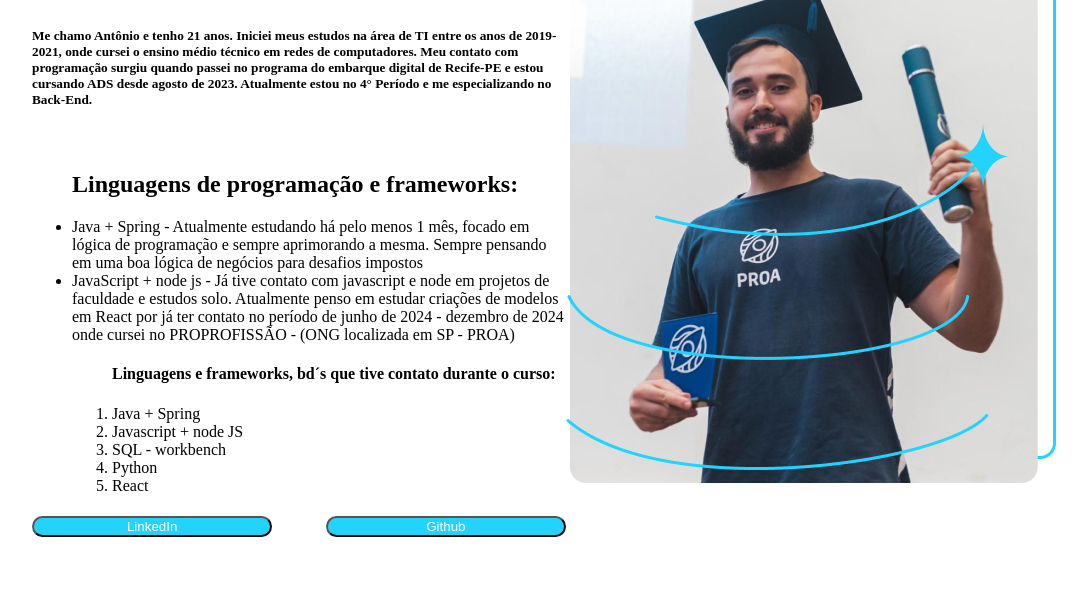
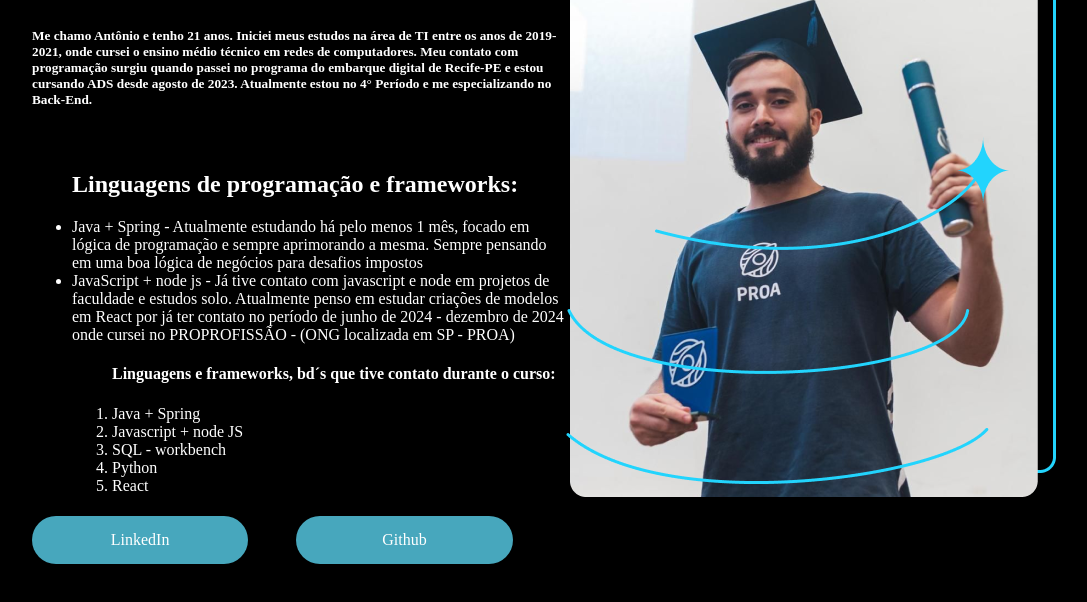
Before and after one commit to AntonioLopes21/Meu_Primeiro_Portfolio, a plain HTML site: page index.html in a window 1280 px wide. Shown: the part 116-718 px from the top of the page, without its empty margins (96-1183 px from the left). Drawn offline with Linux system fonts and the light colour scheme.

Commit message:
subindo alterações do design da página e abordagem de botões

```diff
--- a/index.html
+++ b/index.html
@@ -44,8 +44,8 @@
             </ul>
 
             <div class="botoes">
-                <button><a href="https://www.linkedin.com/in/antonio-lopes-dev/">LinkedIn</a></button>
-                <button><a href="https://github.com/AntonioLopes21">Github</a></button>
+                <a href="https://www.linkedin.com/in/antonio-lopes-dev/" class="btn">LinkedIn</a>
+                <a href="https://github.com/AntonioLopes21" class="btn">Github</a>
             </div>
         </div>
         <div class="itens-direita">
--- a/style.css
+++ b/style.css
@@ -4,27 +4,33 @@ body {
     margin: 0;
     justify-items: center;
     justify-content: center;
+    background-color: rgb(0, 0, 0);
 }
 main {
     display: flex;
     flex-direction: row;
     width: 80%;
+    color: white;
 }
 
 a {
     text-decoration: none;
     color: white;
+
 }
 
-button {
-    background-color: #22D4FD;
+.btn {
+    background-color: #47a7bd;
     border-radius: 216px;
     width: 90%;
-    height: 100%;
+    height: 3rem;
+    align-items: center;
+    align-content: center;
+    text-align: center;
 }
 
 .botoes {
-    width: 100%;
+    width: 90%;
     max-width: 100%;
     display: flex;
     flex-direction: row;
```
